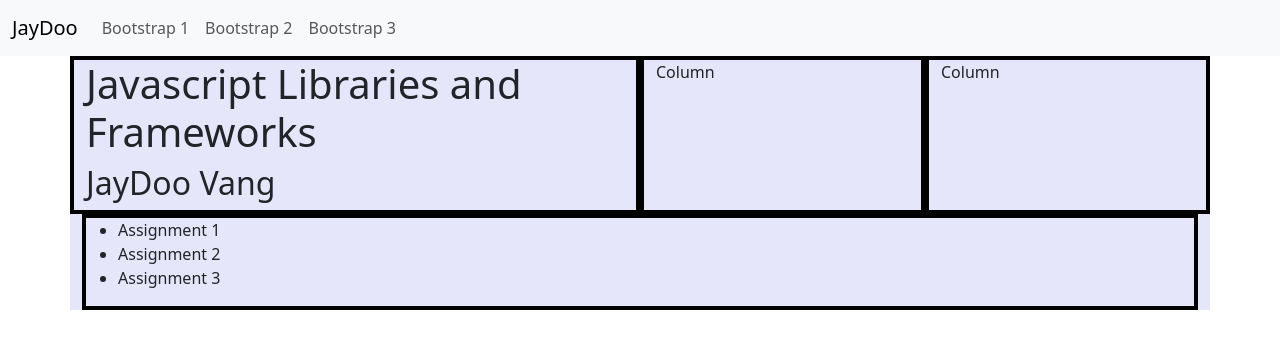
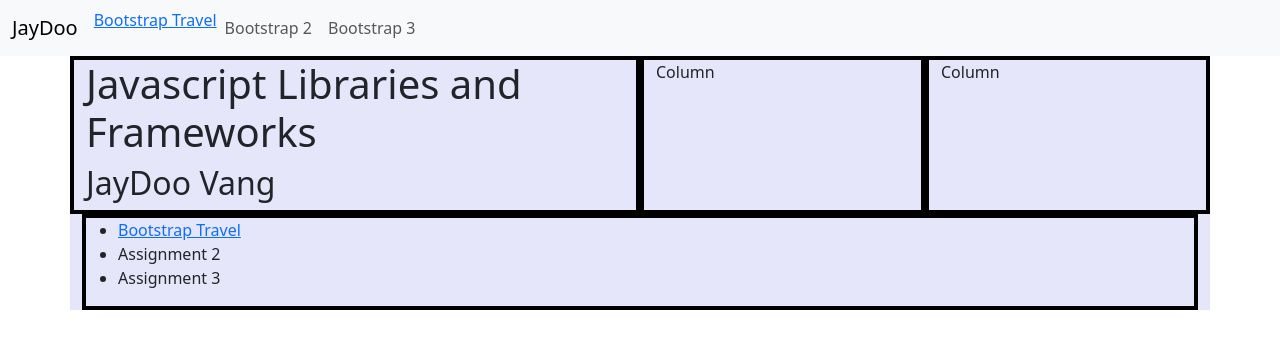
Before and after one commit to JayDooVang/JavaScript-Libraries-and-Frameworks, a plain HTML site: page index.html in a window 1280 px wide. Drawn offline with nearby package versions, Linux system fonts and the light colour scheme.

Commit message:
added bootstrap travel

```diff
--- a/index.html
+++ b/index.html
@@ -1,5 +1,3 @@
-
-
 <!doctype html>
 <html lang="en">
   <head>
@@ -21,7 +19,7 @@
                 <div class="collapse navbar-collapse" id="navbarNav">
                     <ul class="navbar-nav">
                         <li class="nav-item">
-                         <a class="nav-link" href="#">Bootstrap 1</a>
+                         <a class="nav-link1" href="../JavaScript-Libraries-and-Frameworks/bootstrap-travel.html">Bootstrap Travel</a>
                         </li>
                         <li class="nav-item">
                          <a class="nav-link" href="#">Bootstrap 2</a>
@@ -50,7 +48,7 @@
          <div class="row"></div>
             <div class="col">
                 <ul>
-                    <li>Assignment 1</li>
+                    <li id="nav-link1"><a class="nav-link1" href="../JavaScript-Libraries-and-Frameworks/bootstrap-travel.html">Bootstrap Travel</a></li>
                     <li>Assignment 2</li>
                     <li>Assignment 3</li>
                 </ul>
```
